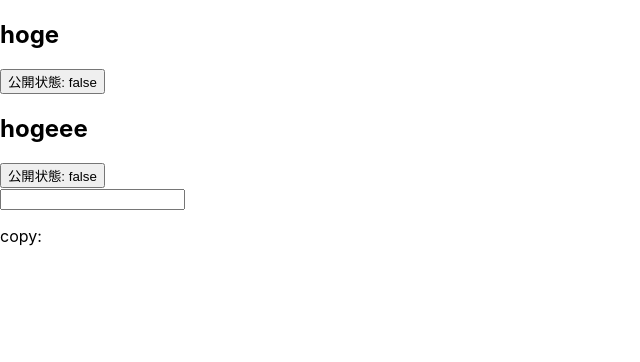
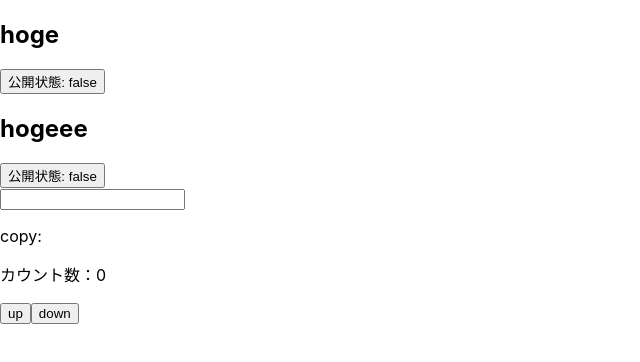
Before and after one commit to yu-nakagawa/React-hooks, a React (Create React App) app: page / in a window 1280 px wide. Shown: the top 362 px of the page, without its empty margins (0-640 px from the left). Built offline with nearby package versions, Linux system fonts and the light colour scheme.

Commit message:
prevState

```diff
--- a/src/App.js
+++ b/src/App.js
@@ -1,4 +1,4 @@
-import { Article, TextInput } from "./components";
+import { Article, TextInput, Counter } from "./components";
 
 function App() {
   return (
@@ -6,6 +6,7 @@ function App() {
       <Article title="hoge" content="fuga" />
       <Article title="hogeee" content="fugaa" />
       <TextInput />
+      <Counter />
     </div>
   );
 }
--- /dev/null
+++ b/src/components/Counter.jsx
@@ -0,0 +1,20 @@
+import { useState } from "react";
+
+const Counter = () => {
+  const [count, setCount] = useState(0);
+  const countUp = () => {
+    setCount((prevState) => prevState + 1);
+  };
+  const countDown = () => {
+    setCount((prevState) => prevState - 1);
+  };
+  return (
+    <>
+      <p>カウント数：{count}</p>
+      <button onClick={countUp}>up</button>
+      <button onClick={countDown}>down</button>
+    </>
+  );
+};
+
+export default Counter;
--- a/src/components/index.js
+++ b/src/components/index.js
@@ -3,3 +3,4 @@ export { default as TextInput } from "./TextInput";
 export { default as Title } from "./Title";
 export { default as Content } from "./Content";
 export { default as PublishButton } from "./PublishButton";
+export { default as Counter } from "./Counter";
```
